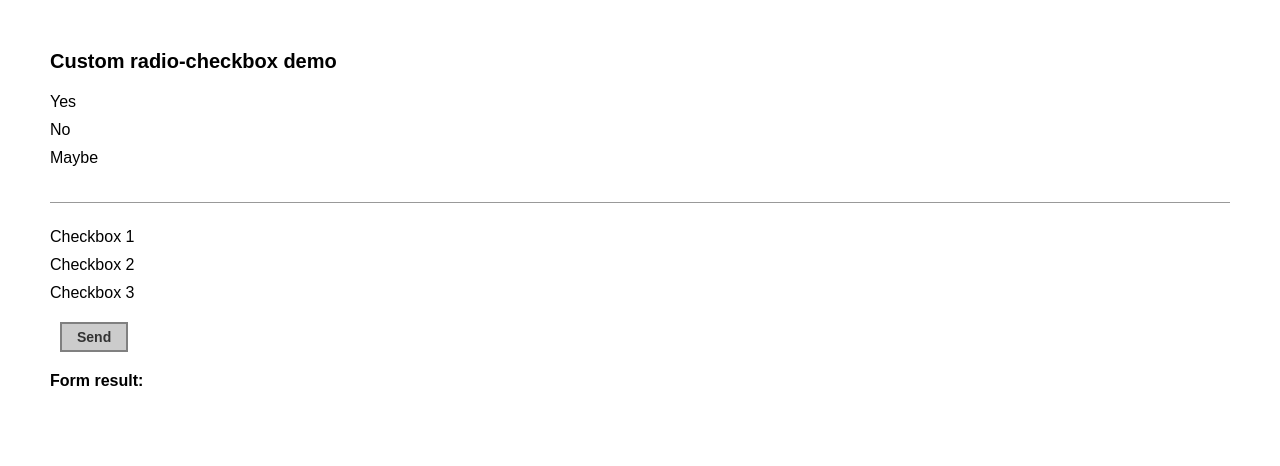
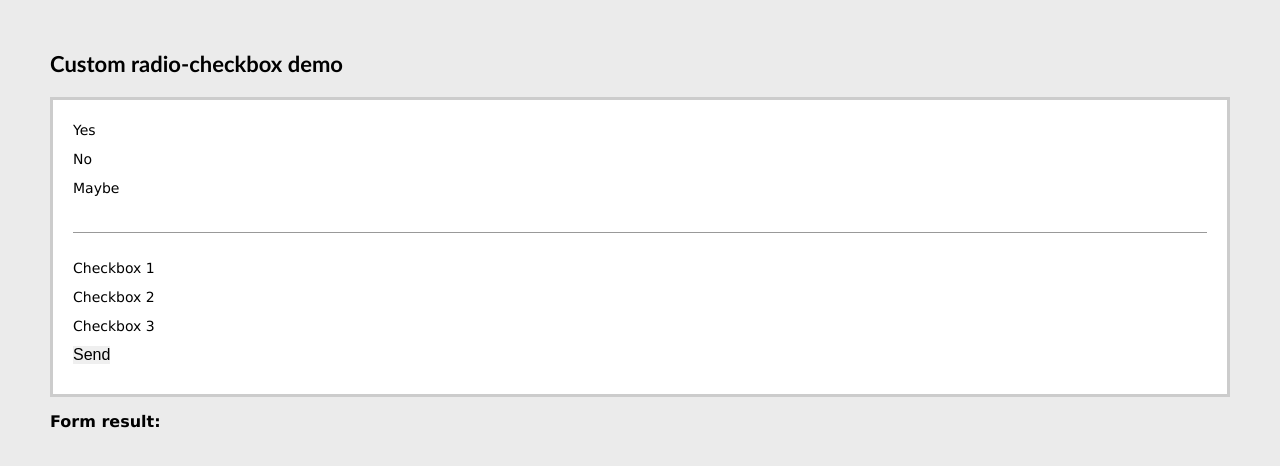
Before and after one commit to dciccale/Custom-radio-checkbox, a plain HTML site: page demo.html in a window 1280 px wide. Drawn offline with nearby package versions, Linux system fonts and the light colour scheme.

Commit message:
Some changes to design

```diff
--- a/css/demo.css
+++ b/css/demo.css
@@ -3,12 +3,14 @@
 .clearfix:after{visibility:hidden;display:block;font-size:0;content:" ";clear:both;height:0px}.clearfix{display:inline-block}* html .clearfix{height:1%}.clearfix{display:block}
 /**************************/
 
-body {padding:50px;font-family:arial}
-h1 {font-size:20px;font-weight:bold;margin-bottom:20px}
+body {padding:50px;font-family:verdana;background-color:#ebebeb}
+h1 {font-size:22px;font-weight:bold;margin-bottom:20px;font-family:'Trebuchet MS'}
 a {color:#666}
 a:hover {color:#000}
 p {margin-bottom:10px}
-label{cursor:pointer}
+label{cursor:pointer;font-size:14px}
 strong{font-weight:bold}
 .separator {overflow:hidden;height:25px;margin-bottom:25px;border-bottom:1px solid #999}
-#submit {padding:5px 15px;border:2px solid grey;font-size:14px;cursor:pointer;margin:10px;background-color:#ccc;color:#333;font-weight:bold}
+#submit {margin:0}
+#submit input {padding:5px 15px;border:2px solid grey;font-size:14px;cursor:pointer;background-color:#ccc;color:#333;font-weight:bold}
+#form {background-color:#fff;border:3px solid #ccc;padding:20px;margin-bottom:15px}
```
